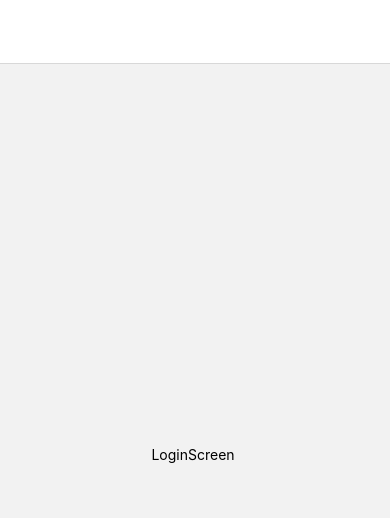
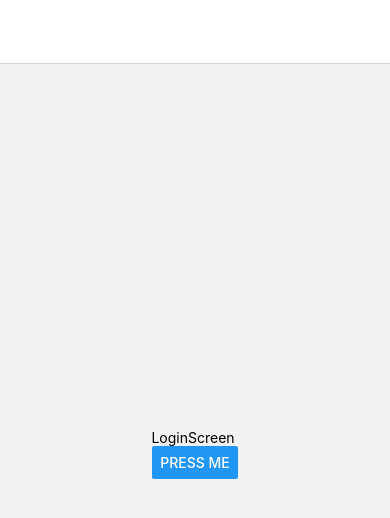
Before and after one commit to boongseop123/NVP, a React Native app: screen /Login in a window 390 px wide. Shown: the top 518 px of the page. Built offline with nearby package versions, Linux system fonts and the light colour scheme.

Commit message:
[ADD] 스크린 이동 버튼 추가

```diff
--- a/src/screens/AuthStack/Login.js
+++ b/src/screens/AuthStack/Login.js
@@ -5,6 +5,10 @@ function LoginScreen({ navigation }) {
     return (
         <View style={{ flex: 1, alignItems: 'center', justifyContent: 'center' }}>
             <Text>LoginScreen </Text>
+            <Button
+                onPress={() => navigation.navigate('Main')}
+                title="Press Me"
+            ></Button>
         </View>
     );
 }
```
